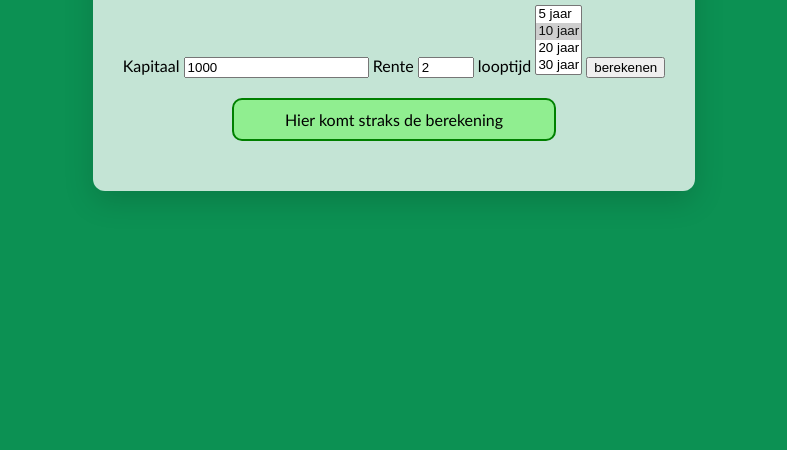
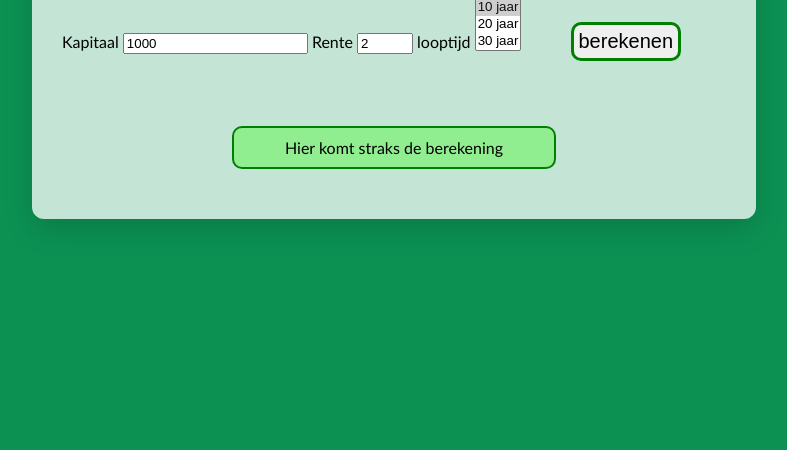
Before and after one commit to Ann-Getit/rente-berekening, a plain HTML site: page index.html in a window 1280 px wide. Shown: the part 366-816 px from the top of the page, without its empty margins (246-1033 px from the left). Drawn offline with Linux system fonts and the light colour scheme.

Commit message:
added more styling for button and backgrounds

```diff
--- a/index.html
+++ b/index.html
@@ -48,6 +48,18 @@
     input {
         width: 60px;
     }
+}
+
+button {
+margin: 45px;
+font-size: 20px;
+padding: 5px;
+border-radius: 10px;
+border: solid 3px green
+}
+
+button:hover {
+    background-color: rgba(128, 128, 128, 0.304);
 }
 </style>
 <script>
```
